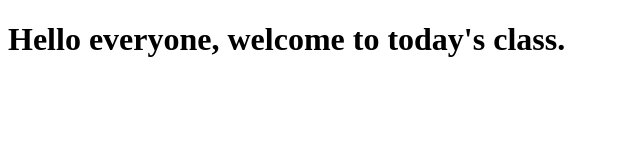
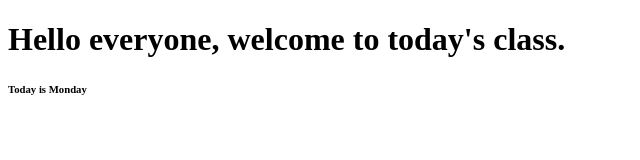
Before and after one commit to mirianikenna/github-repository, a plain HTML site: page index.html in a window 1280 px wide. Shown: the full height of the page, 0-640 px from the left. Drawn offline with Linux system fonts and the light colour scheme.

Commit message:
added a new text

```diff
--- a/index.html
+++ b/index.html
@@ -8,5 +8,6 @@
 </head>
 <body>
     <h1>Hello everyone, welcome to today's class.</h1>
+    <h6>Today is Monday</h6>
 </body>
 </html>
```
